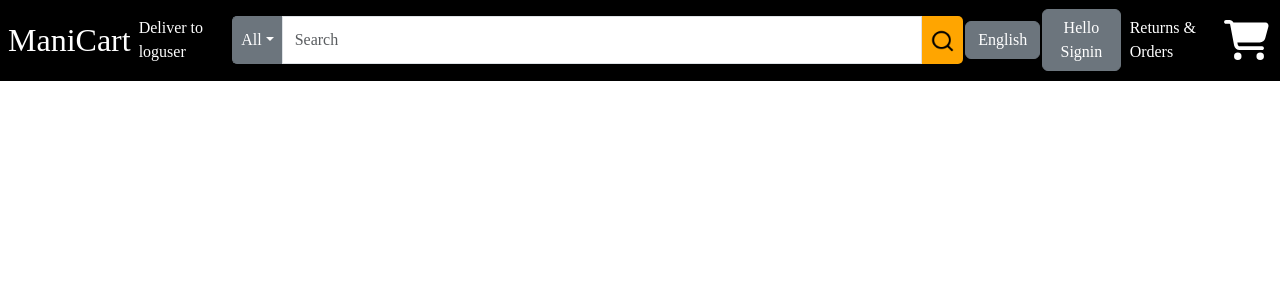
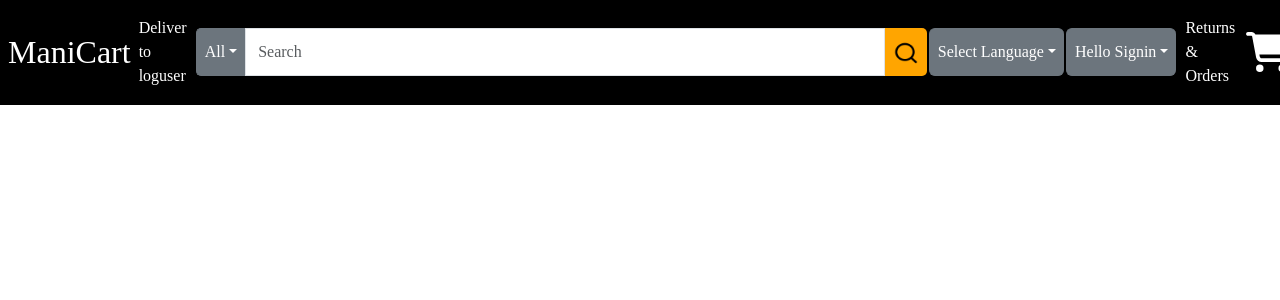
Before and after one commit to mani-2002/manikart_frontend, a React (Create React App) app: page / in a window 1280 px wide. Shown: the top 300 px of the page. Built offline with nearby package versions, Linux system fonts and the light colour scheme.

Commit message:
modified

```diff
--- a/src/components/HomeNav1.js
+++ b/src/components/HomeNav1.js
@@ -3,9 +3,6 @@ import { MDBCol } from "mdbreact";
 import "bootstrap/dist/css/bootstrap.css";
 import cart from "../images/cart.svg";
 import Dropdown from "react-bootstrap/Dropdown";
-import Button from "react-bootstrap/Button";
-import OverlayTrigger from "react-bootstrap/OverlayTrigger";
-import Tooltip from "react-bootstrap/Tooltip";
 import search from "../images/search.png";
 
 function HomeNav1() {
@@ -98,28 +95,45 @@ function HomeNav1() {
         </div>
       </div>
       <div style={{ border: "1px solid black" }}>
-        <OverlayTrigger
-          placement={"bottom"}
-          overlay={
-            <Tooltip id={`tooltip-${"Bottom"}`}>
-              Tooltip on <strong>{"Bottom"}</strong>.
-            </Tooltip>
-          }
-        >
-          <Button variant="secondary">English</Button>
-        </OverlayTrigger>
+        <Dropdown>
+          <Dropdown.Toggle
+            variant="secondary"
+            id="dropdown-basic"
+            style={{
+              borderRight: "none",
+              padding: "1vh",
+              height: "5.9vh",
+            }}
+          >
+            Select Language
+          </Dropdown.Toggle>
+
+          <Dropdown.Menu>
+            <Dropdown.Item href="#/action-1">English</Dropdown.Item>
+            <Dropdown.Item href="#/action-2">Telugu</Dropdown.Item>
+            <Dropdown.Item href="#/action-3">Francis</Dropdown.Item>
+          </Dropdown.Menu>
+        </Dropdown>
       </div>
       <div style={{ border: "1px solid black" }}>
-        <OverlayTrigger
-          placement="bottom"
-          overlay={
-            <Tooltip id="tooltip-bottom">
-              <button>ManiCart</button>
-            </Tooltip>
-          }
-        >
-          <Button variant="secondary">Hello Signin</Button>
-        </OverlayTrigger>
+        <Dropdown>
+          <Dropdown.Toggle
+            variant="secondary"
+            id="dropdown-basic"
+            style={{
+              borderRight: "none",
+              padding: "1vh",
+              height: "5.9vh",
+            }}
+          >
+            Hello Signin
+          </Dropdown.Toggle>
+          <Dropdown.Menu>
+            <Dropdown.Item href="#/action-1">English</Dropdown.Item>
+            <Dropdown.Item href="#/action-2">Telugu</Dropdown.Item>
+            <Dropdown.Item href="#/action-3">Francis</Dropdown.Item>
+          </Dropdown.Menu>
+        </Dropdown>
       </div>
       <div style={{ padding: "1vh", cursor: "pointer", color: "white" }}>
         Returns & Orders
```
